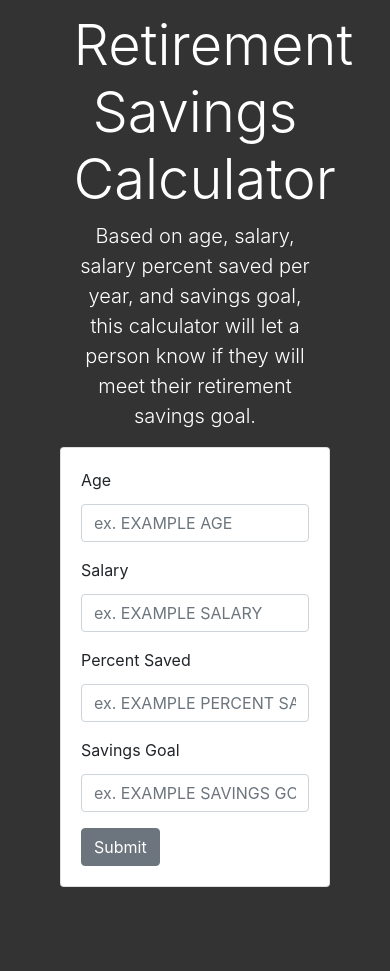
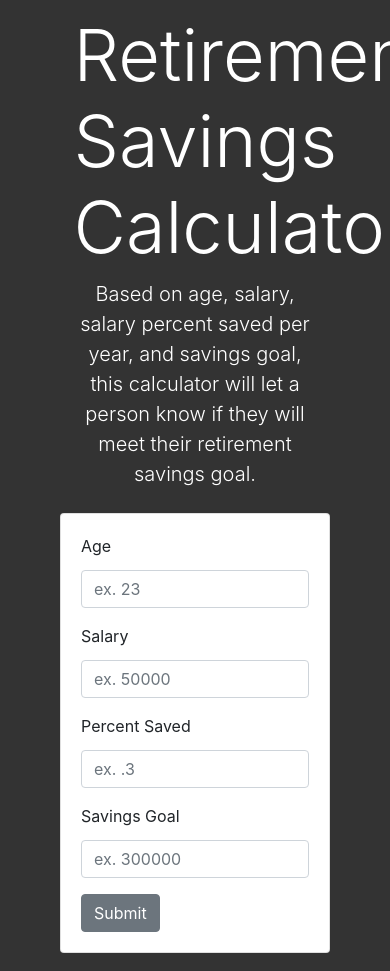
Before and after one commit to braedon-projects/website-personal, a Flask app: page /retirementpage in a window 390 px wide; the page is wider, and only the part inside the window is pictured. Before the commit the page ends 887 px from the top of that part, so only its background shows below. Run offline with Flask 2, Linux system fonts and the light colour scheme; some libraries are stand-ins or nearby versions.

Commit message:
no more alert. 302 fixed

```diff
--- a/source/static/styles.css
+++ b/source/static/styles.css
@@ -2,10 +2,10 @@ body{
     background-color: #333333;
 }
 
-.alert{
-    width: 35%;
-    text-align: center;
-    display: none;
+.result{
+    width: 50%;
+    color: #fff;
+    padding-bottom: 2%;
 }
 
 .card{
@@ -48,7 +48,7 @@ body{
     .title{
         width: 70%;
     }
-    .alert{
+    .result{
         width: 60%;
     }
 }
@@ -60,7 +60,7 @@ body{
     .title{
         width: 70%;
     }
-    .alert{
+    .result{
         width: 70%;
     }
 }
--- a/source/templates/index.html
+++ b/source/templates/index.html
@@ -10,8 +10,8 @@
 </head>
 <body class="cover">
     <div class="container">
-        <h1 class="display-4">BMI/Retirement Calcultor</h1>
-        <p class="lead">Make a selction by clicking one of the buttons below</p>
+        <h1 class="display-4">BMI/Retirement Calculator</h1>
+        <p class="lead">Make a selection by clicking one of the buttons below</p>
     </div>
     <form method="POST" action="/">
         <div class="container cover-buttons">
--- a/source/templates/retirement.html
+++ b/source/templates/retirement.html
@@ -10,34 +10,34 @@
 </head>
 <body>
     <div class="container title text-center">
-        <h1 class="display-4">Retirement Savings Calculator</h1>
+        <h1 class="display-3">Retirement Savings Calculator</h1>
         <p class="lead">Based on age, salary, salary percent saved per year, and savings goal, this calculator will let a person know if they will meet their retirement savings goal.</p>
     </div>
-    <div class="container alert alert-dark" role="alert">
-        {{message}}
-     </div>
+     <div class="container text-center result">
+        <h3> {{message}} </h3>
+    </div>
     <div class="container">
         <form action="{{url_for('retirementpage')}}" method="POST">
             <div class="card">
                 <div class="card-body">
                     <div class="form-group">
                         <label for="age" class="card-title">Age</label>
-                        <input type="text" class="form-control card-text" id="age" name="age" placeholder="ex. EXAMPLE AGE">
+                        <input type="text" class="form-control card-text" id="age" name="age" placeholder="ex. 23">
                         <p class="error"></p>
                     </div>
                     <div class="form-group">
                         <label for="salary" class="card-title">Salary</label>
-                        <input type="text" class="form-control card-text" id="salary" name="salary" placeholder="ex. EXAMPLE SALARY">
+                        <input type="text" class="form-control card-text" id="salary" name="salary" placeholder="ex. 50000">
                         <p class="error"></p>
                     </div>
                     <div class="form-group">
                         <label for="percentsaved" class="card-title">Percent Saved</label>
-                        <input type="text" class="form-control card-text" id="percentsaved" name="percentsaved" placeholder="ex. EXAMPLE PERCENT SAVED">
+                        <input type="text" class="form-control card-text" id="percentsaved" name="percentsaved" placeholder="ex. .3">
                         <p class="error"></p>
                     </div>
                     <div class="form-group">
                         <label for="savingsgoal" class="card-title">Savings Goal</label>
-                        <input type="text" class="form-control card-text" id="savingsgoal" name="savingsgoal" placeholder="ex. EXAMPLE SAVINGS GOAL">
+                        <input type="text" class="form-control card-text" id="savingsgoal" name="savingsgoal" placeholder="ex. 300000">
                         <p class="error"></p>
                     </div>
                     <button type="submit" class="btn btn-secondary card-link" name="submit">Submit</button>
@@ -45,14 +45,5 @@
             </div>
         </form>
     </div>
-<script src="https://ajax.googleapis.com/ajax/libs/jquery/3.6.0/jquery.min.js"></script>
-<script>
-    $(document).ready(function(){
-        $('form').submit(function(e){
-            $('.alert').show();
-            e.preventDefault();
-        });
-    });
-</script>
 </body>
 </html>
```
Also changed, not shown: source/templates/bmi.html (+6 -15 lines).
